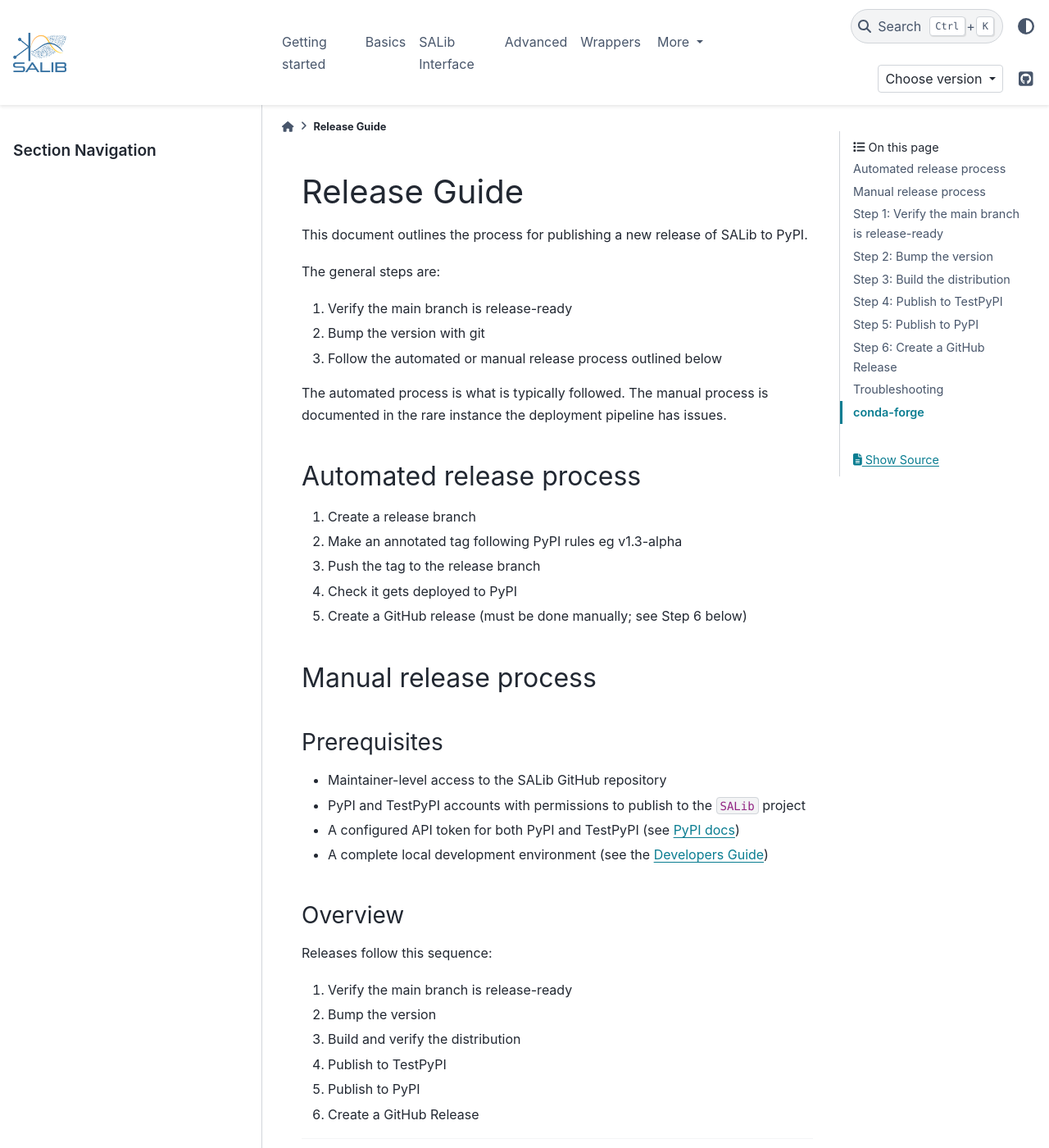
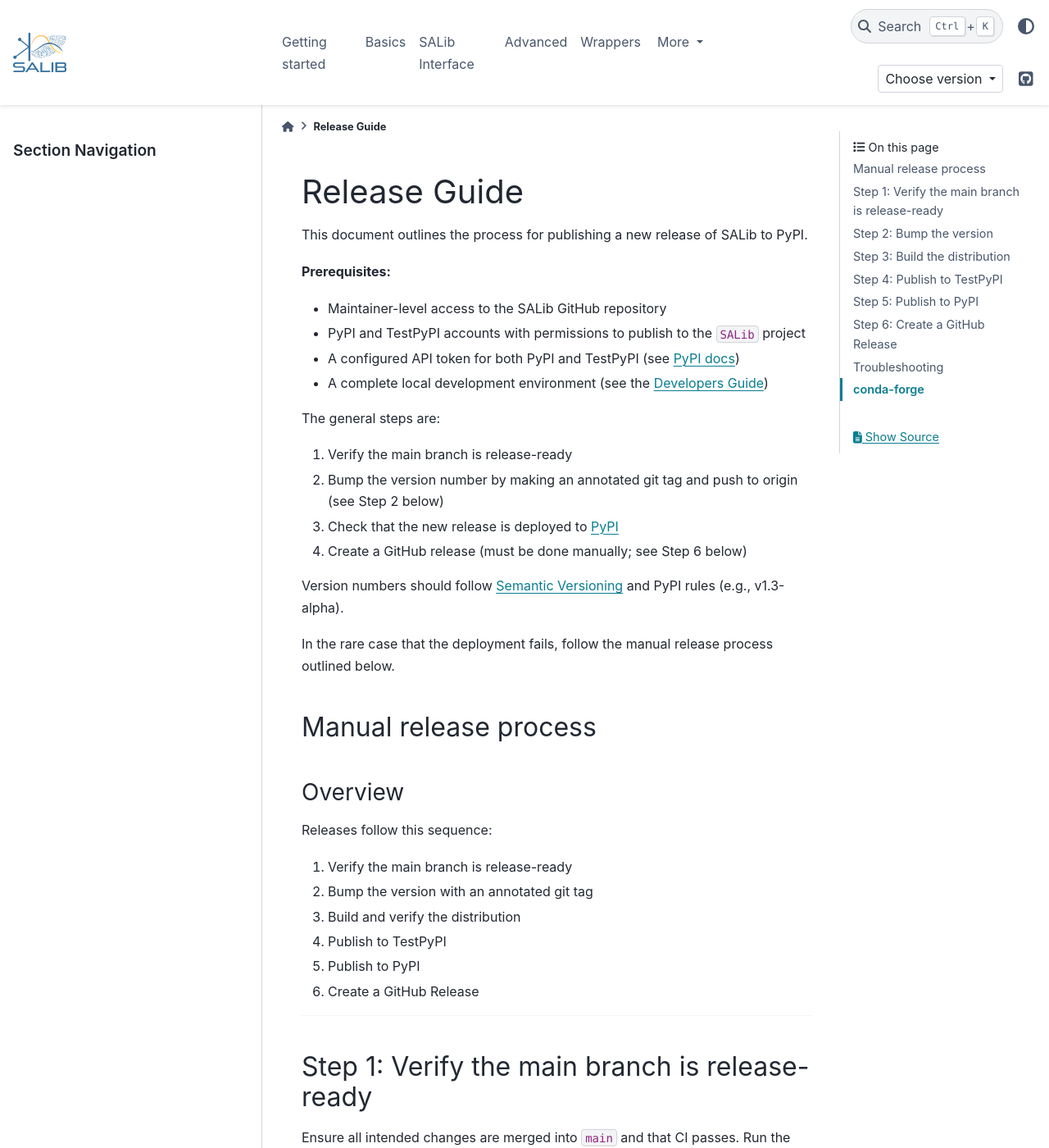
Before and after one commit to SALib/SALib, a Sphinx documentation site: the page built from docs/release_guide.md, in a window 1280 px wide and 1400 px high. Shown: the whole window at 82% size. Built offline with Sphinx 7.4.7 and the PyData theme 0.15.4, drawn with Linux system fonts in a browser that asks for light colours; pages that are not in the unit, such as notebooks, are missing from menus; comment, search, counter and statistics services are not loaded; some of the changed text lies outside the part shown.

Commit message:
Shorten guide

````diff
--- a/docs/release_guide.md
+++ b/docs/release_guide.md
@@ -2,39 +2,34 @@
 
 This document outlines the process for publishing a new release of SALib to PyPI.
 
-The general steps are:
-
-1. Verify the main branch is release-ready
-2. Bump the version with git
-3. Follow the automated or manual release process outlined below
-
-The automated process is what is typically followed.
-The manual process is documented in the rare instance the deployment pipeline has issues.
-
-## Automated release process
-
-1. Create a release branch
-2. Make an annotated tag following PyPI rules eg v1.3-alpha
-3. Push the tag to the release branch
-4. Check it gets deployed to PyPI
-5. Create a GitHub release (must be done manually; see Step 6 below)
-
-
-## Manual release process
-
-### Prerequisites
+**Prerequisites:**
 
 - Maintainer-level access to the SALib GitHub repository
 - PyPI and TestPyPI accounts with permissions to publish to the `SALib` project
 - A configured API token for both PyPI and TestPyPI (see [PyPI docs](https://pypi.org/help/#apitoken))
 - A complete local development environment (see the [Developers Guide](./developers_guide.md))
 
+The general steps are:
+
+1. Verify the main branch is release-ready
+2. Bump the version number by making an annotated git tag and push to origin (see Step 2 below)
+3. Check that the new release is deployed to [PyPI](https://pypi.org/project/SALib/)
+4. Create a GitHub release (must be done manually; see Step 6 below)
+
+Version numbers should follow [Semantic Versioning](https://semver.org/) and PyPI rules
+(e.g., v1.3-alpha).
+
+In the rare case that the deployment fails, follow the manual release process outlined
+below.
+
+## Manual release process
+
 ### Overview
 
 Releases follow this sequence:
 
 1. Verify the main branch is release-ready
-2. Bump the version
+2. Bump the version with an annotated git tag
 3. Build and verify the distribution
 4. Publish to TestPyPI
 5. Publish to PyPI
@@ -72,7 +67,7 @@
 | New backwards-compatible features |  `1.5.0`          |
 | Breaking changes                  |  `2.0.0`          |
 
-Create an
+Create an annotated tag with git:
 
 ```bash
 $ git tag -a <semver-version> -m "<a release message>"
````
